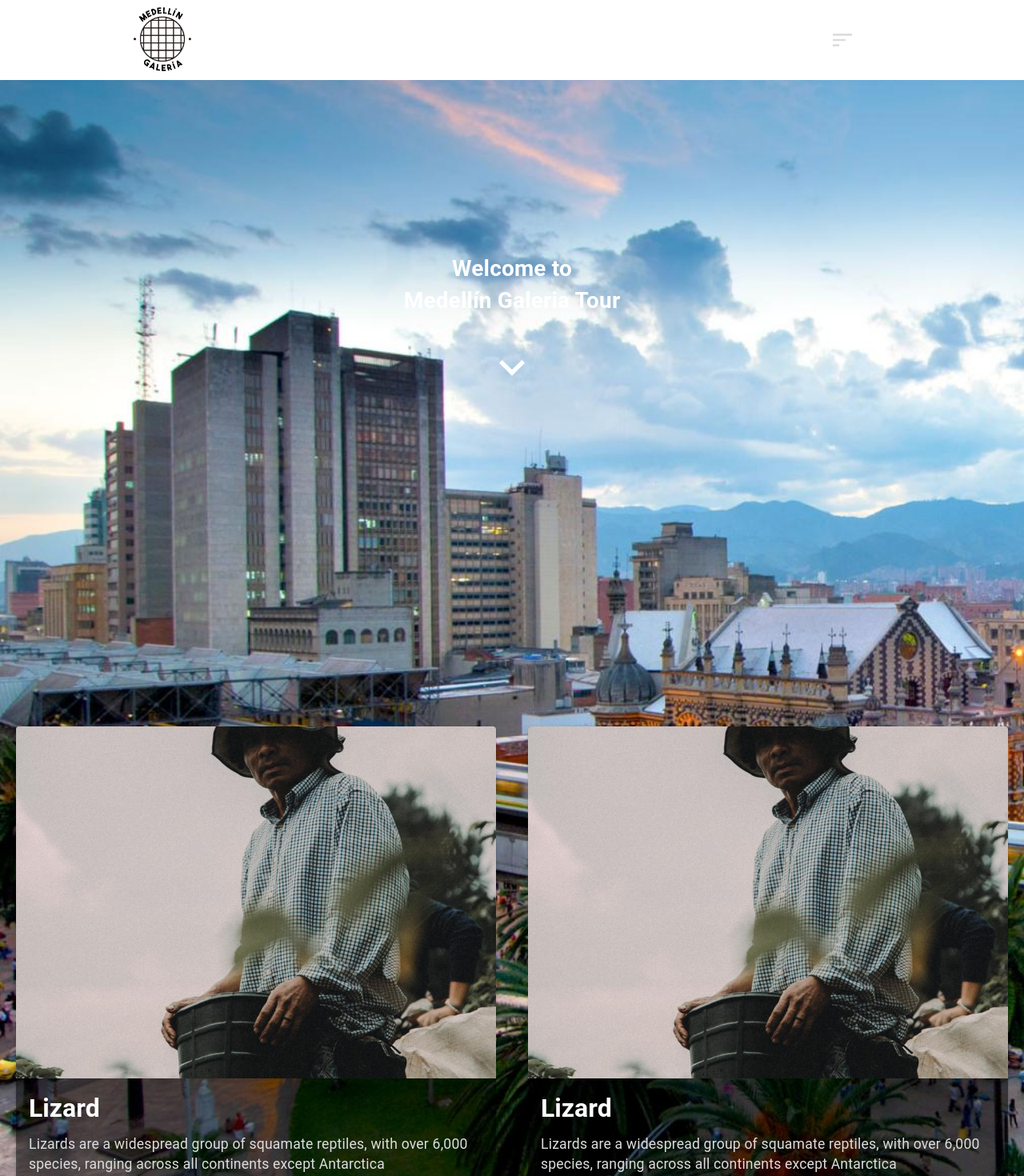
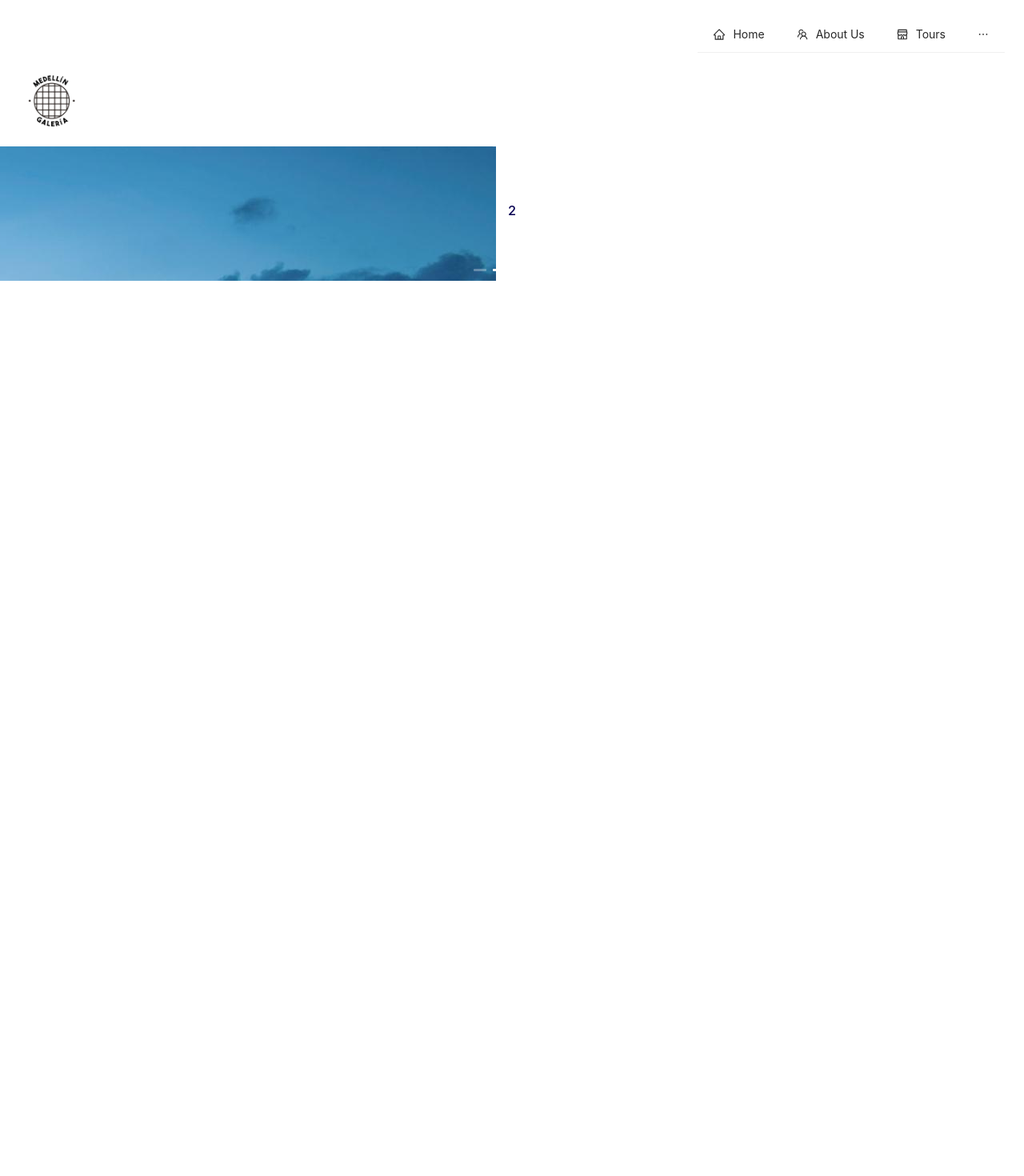
Before and after one commit to MarcosPimienta/Medellin_Galeria_Tour, a React (Create React App) app in the folder galeria_tour/: page / in a window 1280 px wide. Shown: the top 1470 px of the page at 80% size. After the commit the page ends 800 px from the top, so only its background shows below. Built offline with nearby package versions, Linux system fonts and the light colour scheme.

Commit message:
changed entire layout

```diff
--- a/galeria_tour/src/App.js
+++ b/galeria_tour/src/App.js
@@ -1,22 +1,10 @@
 import React from 'react';
-import { makeStyles } from '@material-ui/core/styles';
-import { CssBaseline } from '@material-ui/core';
 import Header from './components/Header';
 import Tours from './components/Tours';
 
-const useStyles = makeStyles((theme) => ({
-  root: {
-    minHeight: '100vh',
-    backgroundImage: `url(${process.env.PUBLIC_URL + '/assets/bg.jpg'})`,
-    backgroundRepeat: 'no-repeat',
-    backgroundSize: 'cover',
-  },
-}));
 export default function App() {
-  const classes = useStyles();
   return (
-    <div className={classes.root}>
-      <CssBaseline />
+    <div>
       <Header />
       <Tours />
     </div>
--- a/galeria_tour/src/components/Header.js
+++ b/galeria_tour/src/components/Header.js
@@ -1,113 +1,57 @@
+import { PageHeader, Button, Menu, Avatar } from 'antd';
 import React, { useEffect, useState } from 'react';
-import { makeStyles } from '@material-ui/core/styles';
-import { AppBar, Collapse, IconButton, Toolbar, Menu } from '@material-ui/core';
-import MenuItem from '@material-ui/core/MenuItem';
-import SortIcon from '@material-ui/icons/Sort';
-import ExpandMoreIcon from '@material-ui/icons/ExpandMore';
+import {
+  HomeOutlined,
+  TeamOutlined,
+  SettingOutlined,
+  ShopOutlined,
+} from '@ant-design/icons';
+import 'antd/dist/antd.css';
+import '../index.css';
 
-const useStyles = makeStyles((theme) => ({
-  container: {
-    textAlign: 'center',
-  },
-  title: {
-    color: '#fff',
-  },
-  root: {
-    display: 'flex',
-    justifyContent: 'center',
-    alignItems: 'center',
-    height: '100vh',
-  },
-  appbar: {
-    background: '#fff',
-  },
-  appbarTitle: {
-    flexGrow: '1',
-    height: '100%',
-    backgroundImage: `url(${process.env.PUBLIC_URL + './assets/logo.png'})`,
-    backgroundRepeat: 'no-repeat',
-    objectFit: 'cover',
-  },
-  appbarWrapper: {
-    width: '80%',
-    margin: '0 auto',
-  },
-  icon: {
-    marginRight: '50%',
-    color: '#ddd',
-    fontSize: '2rem',
-  },
-  goDown: {
-    color: '#fff',
-    fontSize: '4rem',
-  },
-  logo: {
-    height: '100px',
-    width: '100px',
-    marginRight: '80%',
-    [theme.breakpoints.down('sm')]: {
-      marginRight: '50%',
-    },
-  },
-}));
-export default function Header() {
-  const classes = useStyles();
-  const [check, setCheck] = useState(false);
-  const [anchorEl, setAnchorEl] = React.useState(null);
-  const handleClick = (event) => {
-    setAnchorEl(event.currentTarget);
-  };
-  const handleClose = () => {
-    setAnchorEl(null);
-  };
-  useEffect(() => {
-    setCheck(true);
-  }, []);
+function Header() {
+  const { SubMenu } = Menu;
+  const [current, setCurrent] = useState(true);
   return (
-    <div className={classes.root} id='header'>
-      <AppBar className={classes.appbar} elevation={0}>
-        <Toolbar className={classes.appbarWrapper}>
-          {/* <div className={classes.appbarTitle} /> */}
-          <img
-            className={classes.logo}
-            src='./assets/logo.png'
-            alt={'Medellin Galeria Tour'}
-          />
-          <IconButton
-            aria-controls='simple-menu'
-            aria-haspopup='true'
-            onClick={handleClick}
+    <div className='site-page-header-ghost-wrapper'>
+      <PageHeader
+        ghost={false}
+        /* onBack={() => window.history.back()}
+        title='Title'
+        subTitle='This is a subtitle' */
+        extra={[
+          <Menu
+            onClick={() => {
+              setCurrent(true);
+            }}
+            selectedKeys={[current]}
+            mode='horizontal'
           >
-            <SortIcon className={classes.icon} />
-          </IconButton>
-          <Menu
-            id='simple-menu'
-            anchorEl={anchorEl}
-            keepMounted
-            open={Boolean(anchorEl)}
-            onClose={handleClose}
-          >
-            <MenuItem onClick={handleClose}>Home</MenuItem>
-            <MenuItem onClick={handleClose}>About Us</MenuItem>
-            <MenuItem onClick={handleClose}>Tours</MenuItem>
-          </Menu>
-        </Toolbar>
-      </AppBar>
-      <Collapse
-        in={check}
-        {...(check ? { timeout: 1000 } : {})}
-        collapsedHeight={50}
+            <Menu.Item key='home' icon={<HomeOutlined />}>
+              Home
+            </Menu.Item>
+            <Menu.Item key='us' icon={<TeamOutlined />}>
+              About Us
+            </Menu.Item>
+            <Menu.Item key='shop' icon={<ShopOutlined />}>
+              Tours
+            </Menu.Item>
+            <SubMenu key='SubMenu' icon={<SettingOutlined />} title='Language'>
+              <Menu.ItemGroup>
+                <Menu.Item key='setting:1'>English</Menu.Item>
+                <Menu.Item key='setting:2'>Español</Menu.Item>
+              </Menu.ItemGroup>
+            </SubMenu>
+          </Menu>,
+        ]}
       >
-        <div className={classes.container}>
-          <h1 className={classes.title}>
-            Welcome to <br />
-            <span>Medellín Galeria Tour</span>
-          </h1>
-          <IconButton>
-            <ExpandMoreIcon className={classes.goDown} />
-          </IconButton>
-        </div>
-      </Collapse>
+        <Avatar
+          size={{ xs: 24, sm: 32, md: 40, lg: 64, xl: 80, xxl: 100 }}
+          /* src='https://zos.alipayobjects.com/rmsportal/ODTLcjxAfvqbxHnVXCYX.png' */
+          src='./assets/logo.png'
+        />
+      </PageHeader>
     </div>
   );
 }
+export default Header;
--- a/galeria_tour/src/components/ImageCard.js
+++ /dev/null
@@ -1,59 +0,0 @@
-import React from 'react';
-import { makeStyles } from '@material-ui/core/styles';
-import Card from '@material-ui/core/Card';
-import CardContent from '@material-ui/core/CardContent';
-import CardMedia from '@material-ui/core/CardMedia';
-import Typography from '@material-ui/core/Typography';
-
-const useStyles = makeStyles({
-  root: {
-    maxWidth: 645,
-    background: 'rgba(0,0,0,0.5)',
-    margin: '20px',
-  },
-  media: {
-    height: 440,
-  },
-  title: {
-    fontWeight: 'bold',
-    fontSize: '2rem',
-    color: '#fff',
-  },
-  desc: {
-    fontSize: '1.1rem',
-    color: '#ddd',
-  },
-});
-
-export default function ImageCard() {
-  const classes = useStyles();
-
-  return (
-    <Card className={classes.root}>
-      <CardMedia
-        className={classes.media}
-        image={process.env.PUBLIC_URL + './assets/Cafetero.jpeg'}
-        title='Cafetero'
-      />
-      <CardContent>
-        <Typography
-          gutterBottom
-          variant='h5'
-          component='h1'
-          className={classes.title}
-        >
-          Lizard
-        </Typography>
-        <Typography
-          variant='body2'
-          color='textSecondary'
-          component='p'
-          className={classes.desc}
-        >
-          Lizards are a widespread group of squamate reptiles, with over 6,000
-          species, ranging across all continents except Antarctica
-        </Typography>
-      </CardContent>
-    </Card>
-  );
-}
--- a/galeria_tour/src/components/Tours.js
+++ b/galeria_tour/src/components/Tours.js
@@ -1,23 +1,28 @@
 import React from 'react';
-import { makeStyles } from '@material-ui/core/styles';
-import ImageCard from './ImageCard';
-/* import useWindowPosition from '../hook/useWindowPosition'; */
+import { Carousel } from 'antd';
+import '../styles/Carousel.css';
 
-const useStyles = makeStyles((theme) => ({
-  root: {
-    minHeight: '100vh',
-    justifyContent: 'center',
-    display: 'flex',
-    alignItems: 'center',
-  },
-}));
 export default function Tours() {
-  const classes = useStyles();
-  /* const checked = useWindowPosition('header'); */
   return (
-    <div className={classes.root}>
-      <ImageCard />
-      <ImageCard />
-    </div>
+    <Carousel autoplay>
+      <div>
+        <h3 className='contentStyle'>
+          <img
+            className='bckg'
+            src='../assets/bg.jpg'
+            alt={'Medellin Galeria Tour'}
+          />
+        </h3>
+      </div>
+      <div>
+        <h3 className='contentStyle'>2</h3>
+      </div>
+      <div>
+        <h3 className='contentStyle'>3</h3>
+      </div>
+      <div>
+        <h3 className='contentStyle'>4</h3>
+      </div>
+    </Carousel>
   );
 }
--- /dev/null
+++ b/galeria_tour/src/styles/Carousel.css
@@ -0,0 +1,13 @@
+.contentStyle {
+        height: 160px;
+        color: rgb(8, 0, 82);
+        line-height: 160px;
+        text-align: center;
+        background: '#364d79';
+}
+.bckg {
+        min-height: 100vh;
+        background-image:'../assets/bg.jpg';
+        background-repeat: 'no-repeat';
+        background-size: 'cover';
+}
```
Also changed, not shown: galeria_tour/src/components/assets/bg.jpg (added), galeria_tour/src/components/assets/logo.png (added).
